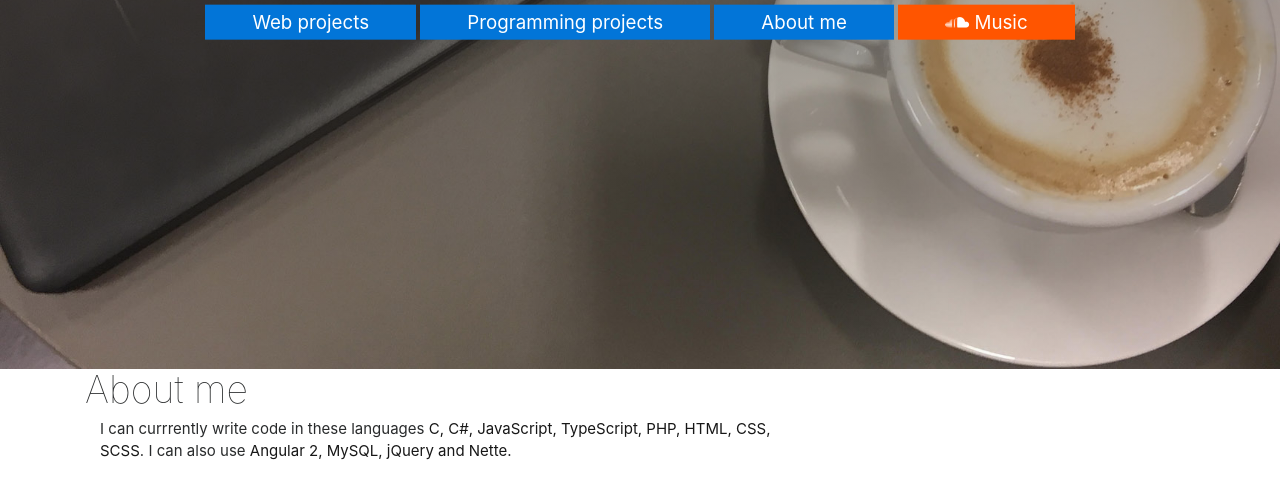
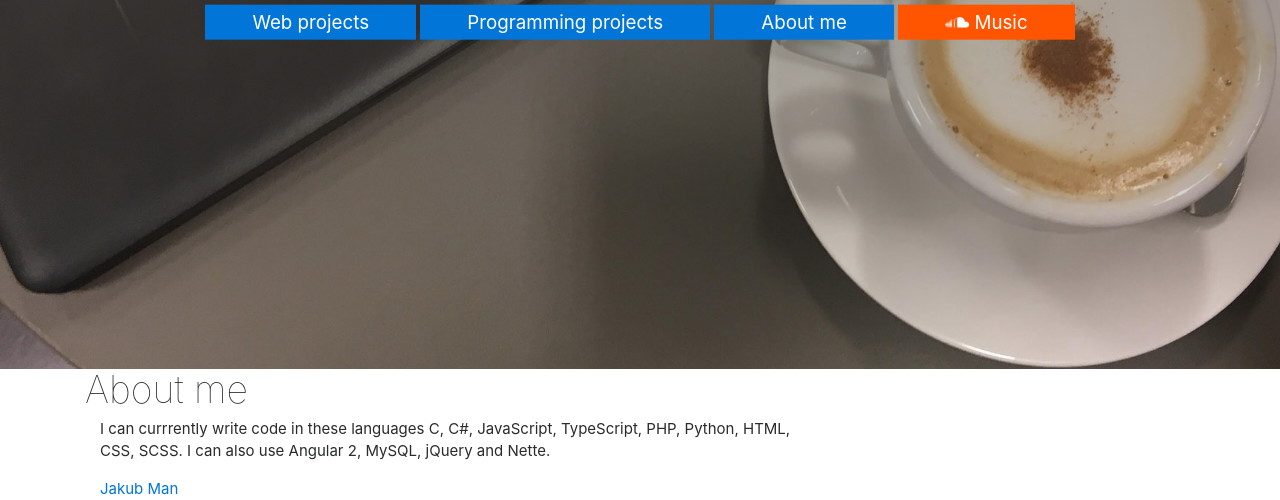
Before and after one commit to jakubman1/jakubman1.github.io, a plain HTML site: page index.html in a window 1280 px wide. Shown: the part 431-931 px from the top of the page. Before the commit the page ends 909 px from the top, so only its background shows below. Drawn offline with Linux system fonts and the light colour scheme.

Commit message:
Fix accidentally removed code

```diff
--- a/index.html
+++ b/index.html
@@ -76,7 +76,14 @@
                 <div class="col-sm-12">
                     <h1>About me</h1>
                     <div class="col-sm-12 col-md-8">
-                        <p>I can currrently write code in these languages <span class="text-gray-dark">C, C#, JavaScript, TypeScript, PHP, HTML, CSS, SCSS</span>. I can also use <span class="text-gray-dark">Angular 2, MySQL, jQuery and Nette.</span></p>
+                        <p>I can currrently write code in these languages <span class="text-gray">C, C#, JavaScript, TypeScript, PHP, Python, HTML, CSS, SCSS</span>. I can also use <span class="text-gray">Angular 2, MySQL, jQuery and Nette.</span></p>
+                    </div>
+                    <div class="col-sm-12 col-md-4">
+                        <div class="LI-profile-badge"  data-version="v1" data-size="large" data-locale="en_US" data-type="horizontal" data-theme="light" data-vanity="jakub-man-b4aa03145">
+                            <a class="LI-simple-link" href='https://cz.linkedin.com/in/jakub-man-b4aa03145?trk=profile-badge'>Jakub Man</a>
+                        </div>
+                    </div>
+
                 </div>
             </div>
 
```
